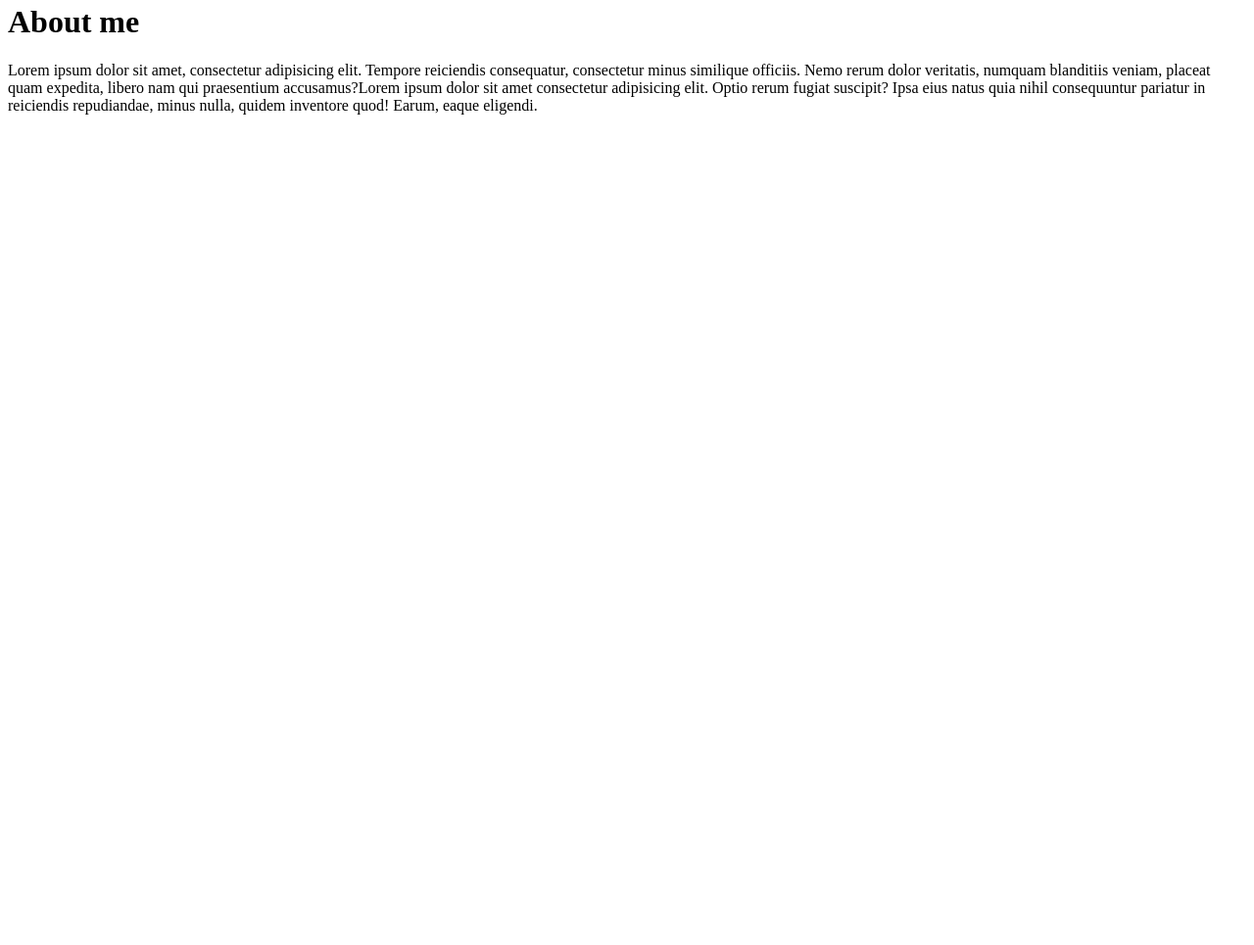
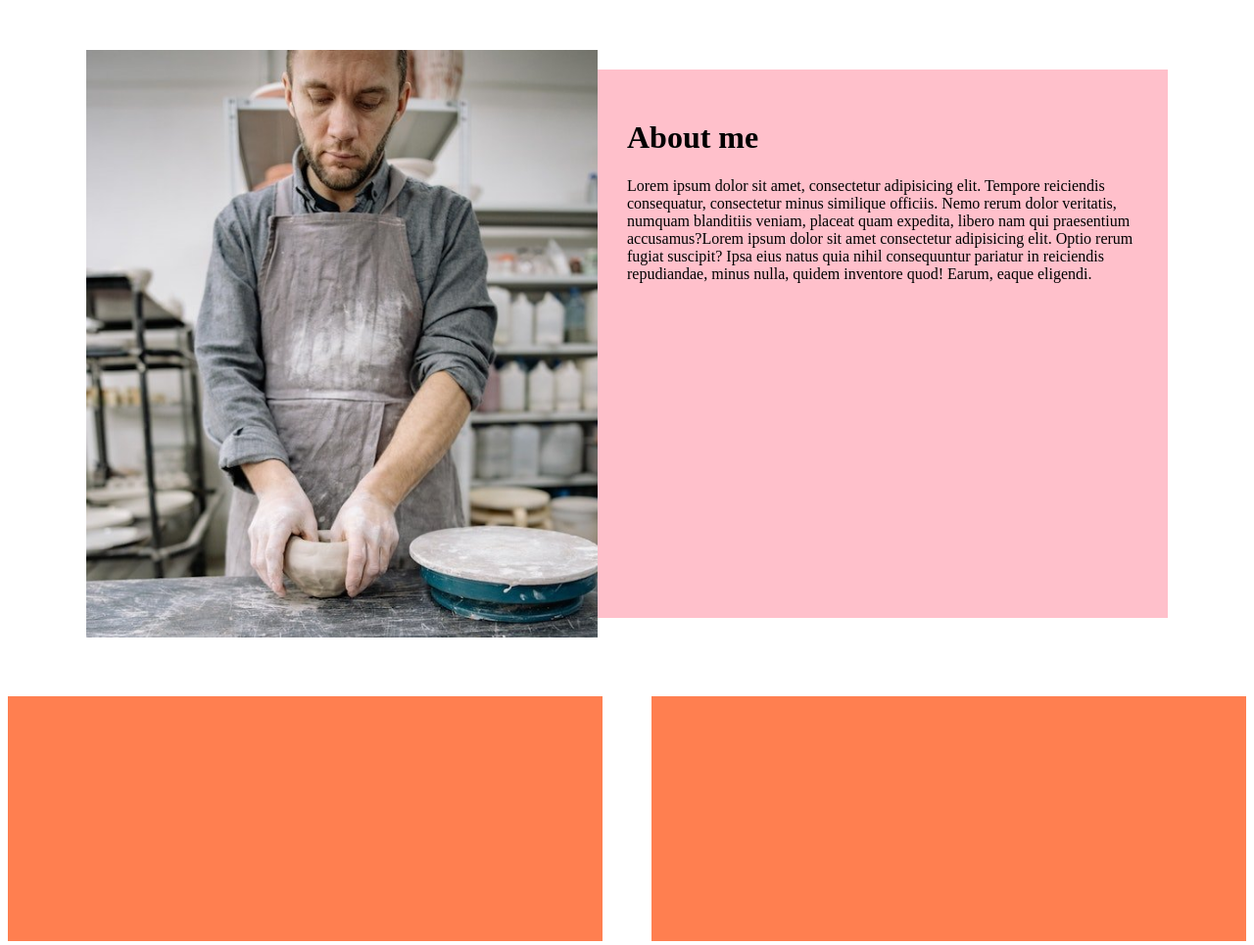
Before and after one commit to Mekintosz/personal-portofolio, a plain HTML site: page index.html in a window 1280 px wide. Shown: the part 17-982 px from the top of the page at 98% size. Before the commit the page ends 800 px from the top, so only its background shows below. Drawn offline with Linux system fonts and the light colour scheme.

Commit message:
Gathered assets, styling add photos, grid setup

```diff
--- a/index.html
+++ b/index.html
@@ -4,29 +4,32 @@
     <meta charset="UTF-8">
     <meta name="viewport" content="width=device-width, initial-scale=1.0">
     <title>Personal portofolio</title>
+    <link rel="stylesheet" href="style.css">
 </head>
 <body>
     <header>
         <div>
-            <div>
+            <div class="header container">
                 <div class="header photo"></div>
                 <div class="header card">
                     <h1>About me</h1>
                     <p>Lorem ipsum dolor sit amet, consectetur adipisicing elit. Tempore reiciendis consequatur, consectetur minus similique officiis. Nemo rerum dolor veritatis, numquam blanditiis veniam, placeat quam expedita, libero nam qui praesentium accusamus?Lorem ipsum dolor sit amet consectetur adipisicing elit. Optio rerum fugiat suscipit? Ipsa eius natus quia nihil consequuntur pariatur in reiciendis repudiandae, minus nulla, quidem inventore quod! Earum, eaque eligendi.</p>
                 </div>
                 <div>
-                    <div class="project"></div>
-                    <div class="project"></div>
-                    <div class="project"></div>
-                    <div class="project"></div>
-                    <div class="project"></div>
-                    <div class="project"></div>
+
                 </div>
                 <div></div>
             </div>
         </div>
     </header>
-    <main></main>
+    <main class="galery">
+        <div class="project"></div>
+        <div class="project"></div>
+        <div class="project"></div>
+        <div class="project"></div>
+        <div class="project"></div>
+        <div class="project"></div>
+    </main>
     <footer></footer>
 </body>
 </html>
--- a/style.css
+++ b/style.css
@@ -0,0 +1,35 @@
+.galery {
+    display: grid;
+    grid-template-columns: repeat(auto-fit, minmax(400px, 1fr));
+    gap: 50px;
+
+}
+
+.project {
+    background-color: coral;
+    height: 250px;
+}
+
+.header.photo {
+    background-image: url(./asets/header-square2.jpg);
+    background-position: center;
+    background-size: cover;
+    height: 600px;
+    width: 600px;
+}
+
+.header.container {
+    display: flex;
+    align-items: center;
+    justify-content: center;
+    padding: 60px 80px;
+
+}
+
+.header.card {
+    text-justify: center;
+    height: 500px;
+    width: 600px;
+    background-color: pink;
+    padding: 30px;
+}
```
